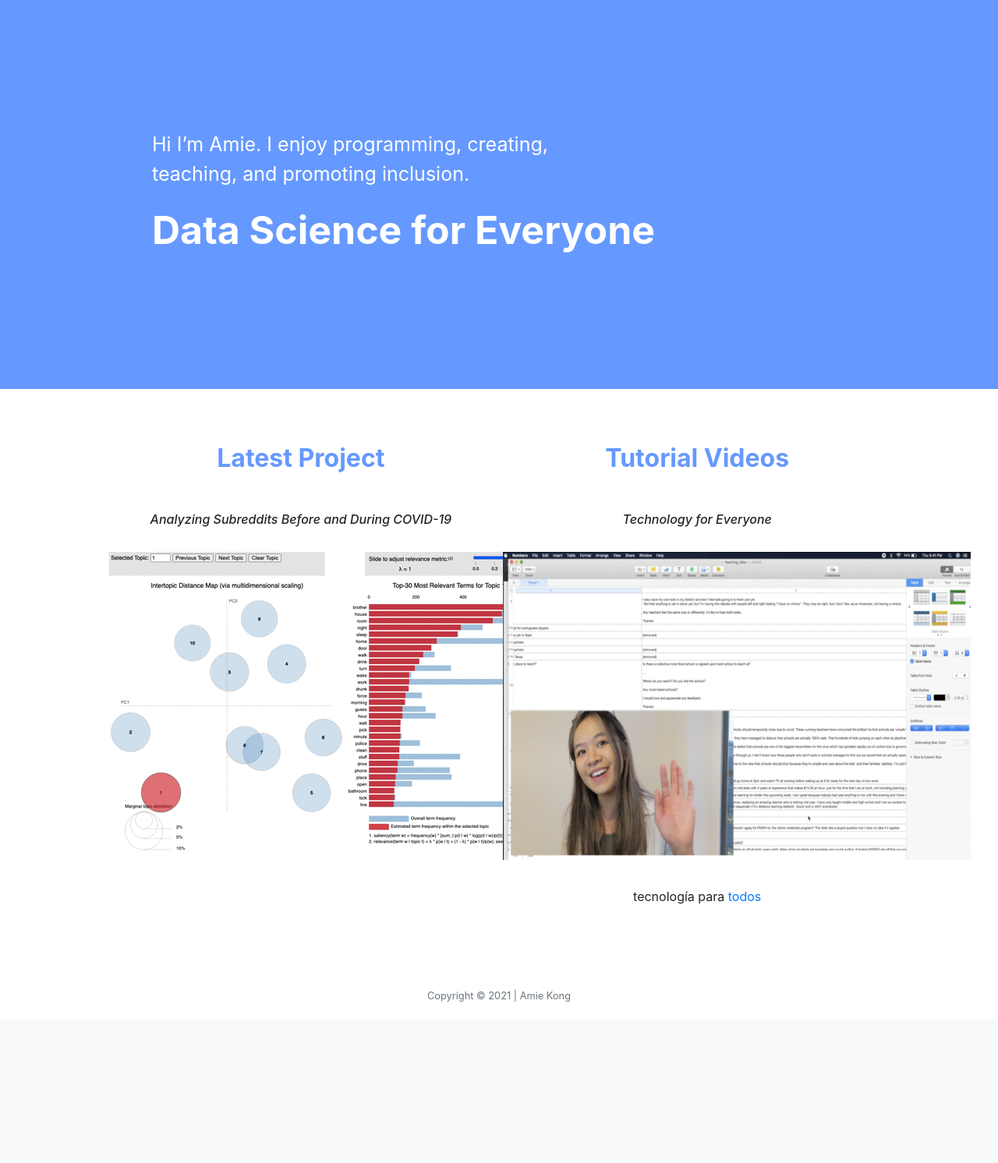
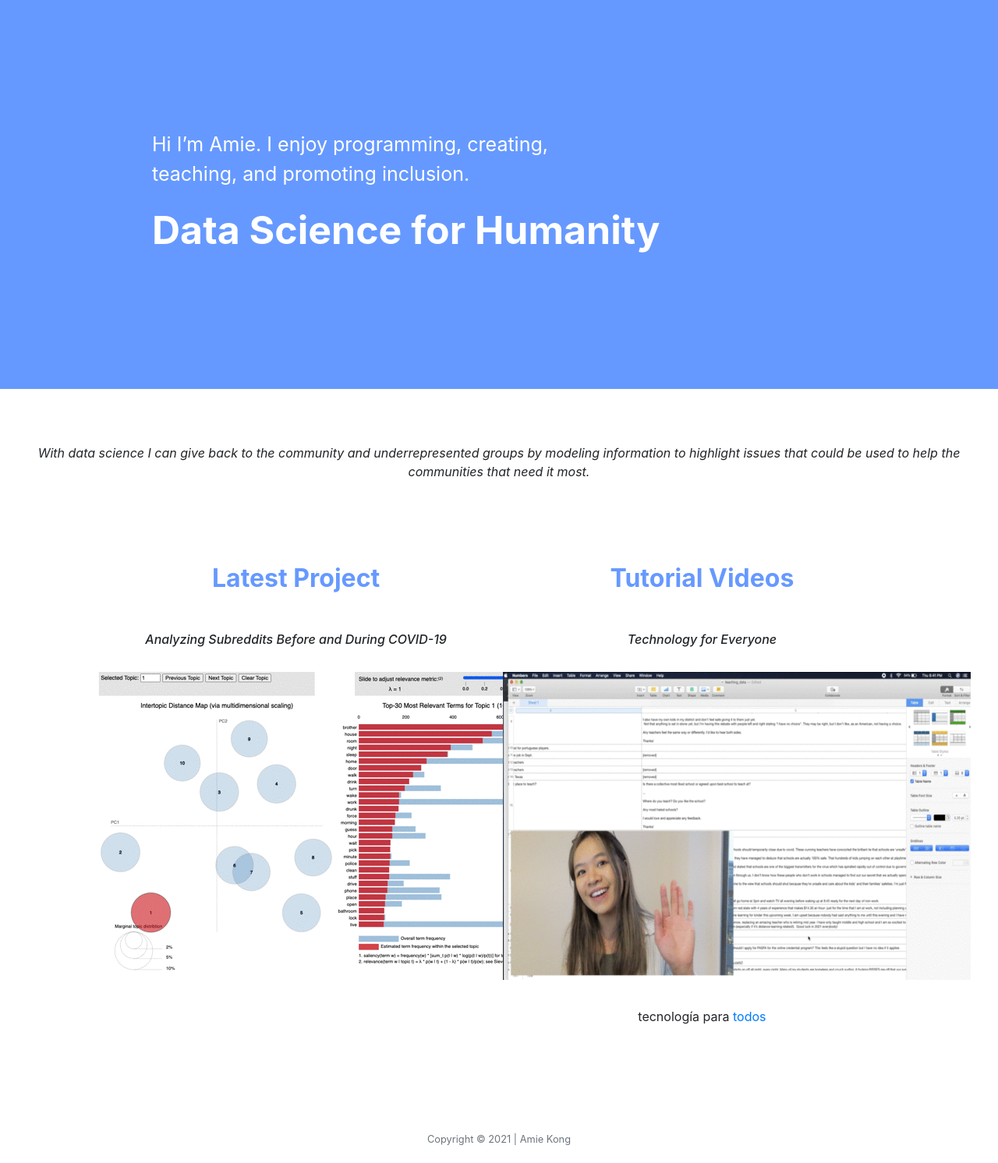
Before and after one commit to amiekong/website-portfolio, a Flask app: page / in a window 1280 px wide. Shown: the part 77-1569 px from the top of the page at 78% size. Before the commit the page ends 1362 px from the top, so only its background shows below. Run offline with Flask 2, Linux system fonts and the light colour scheme; some libraries are stand-ins or nearby versions.

Commit message:
updating message

```diff
--- a/app.py
+++ b/app.py
@@ -11,7 +11,7 @@ def index():
     title_text = 'Hi I’m Amie. I enjoy programming, creating, teaching, and promoting inclusion.'
     return render_template('index.html',
                                 title_text=title_text,
-                                title="Data Science for Everyone",
+                                title="Data Science for Humanity",
                                 id="index")
 
 
--- a/templates/index.html
+++ b/templates/index.html
@@ -7,6 +7,18 @@
 {% block main %}
 
     <section class="home-content">
+      <div class="row justify-content-center">
+                <div class="text-center">
+                  <div class="row portfolio-row justify-content-center">
+                        <p><i>With data science I can give back to the community and underrepresented groups by
+                          modeling information to highlight issues that could be used to help the
+                          communities that need it most. </i></p>
+                        </div>
+                </div>
+
+
+
+
         <div class="container p-0">
             <div class="row portfolio-row justify-content-center">
                 <div class="col-12 col-md-5">
```
Also changed, not shown: 2 other files.
